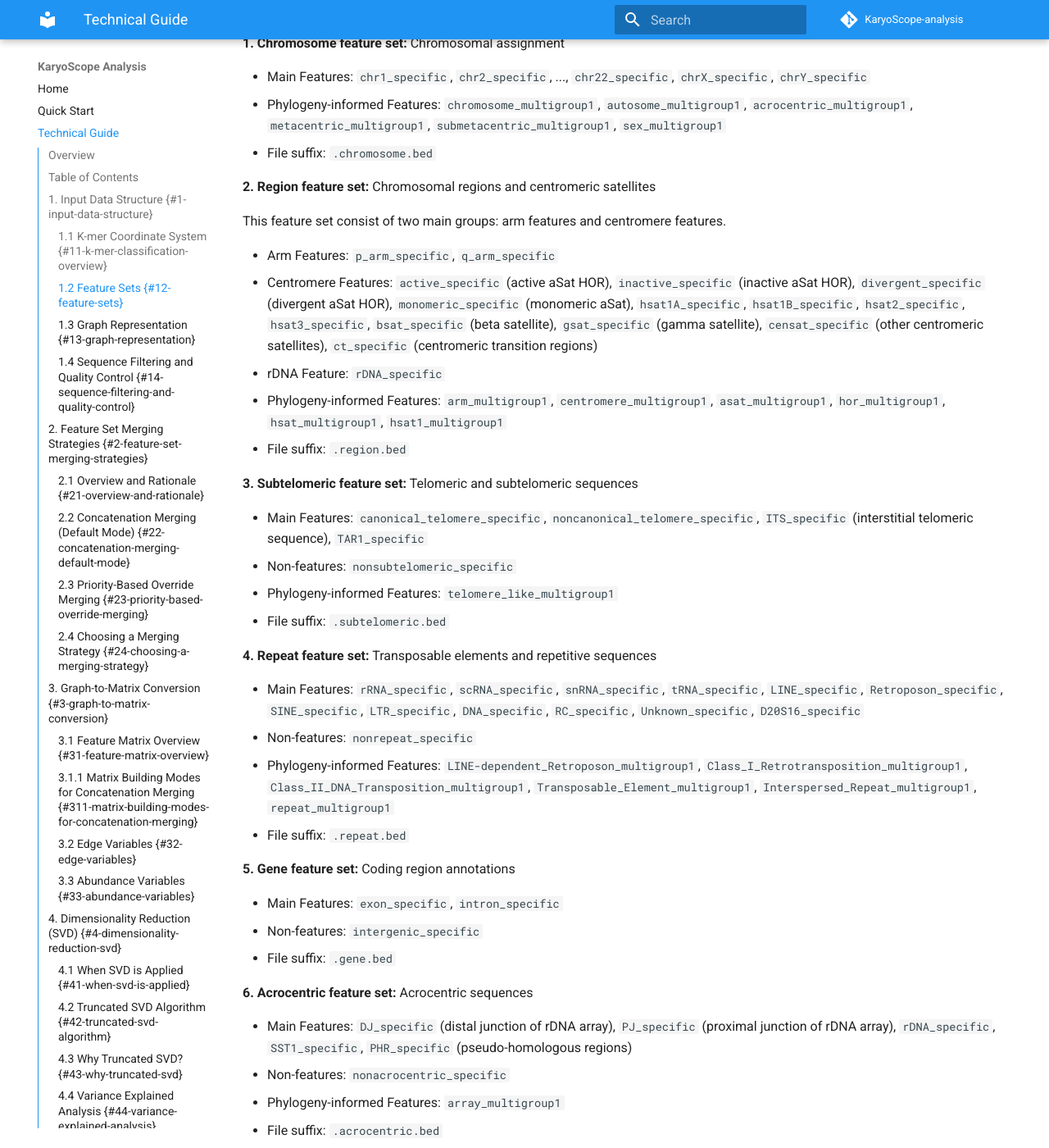
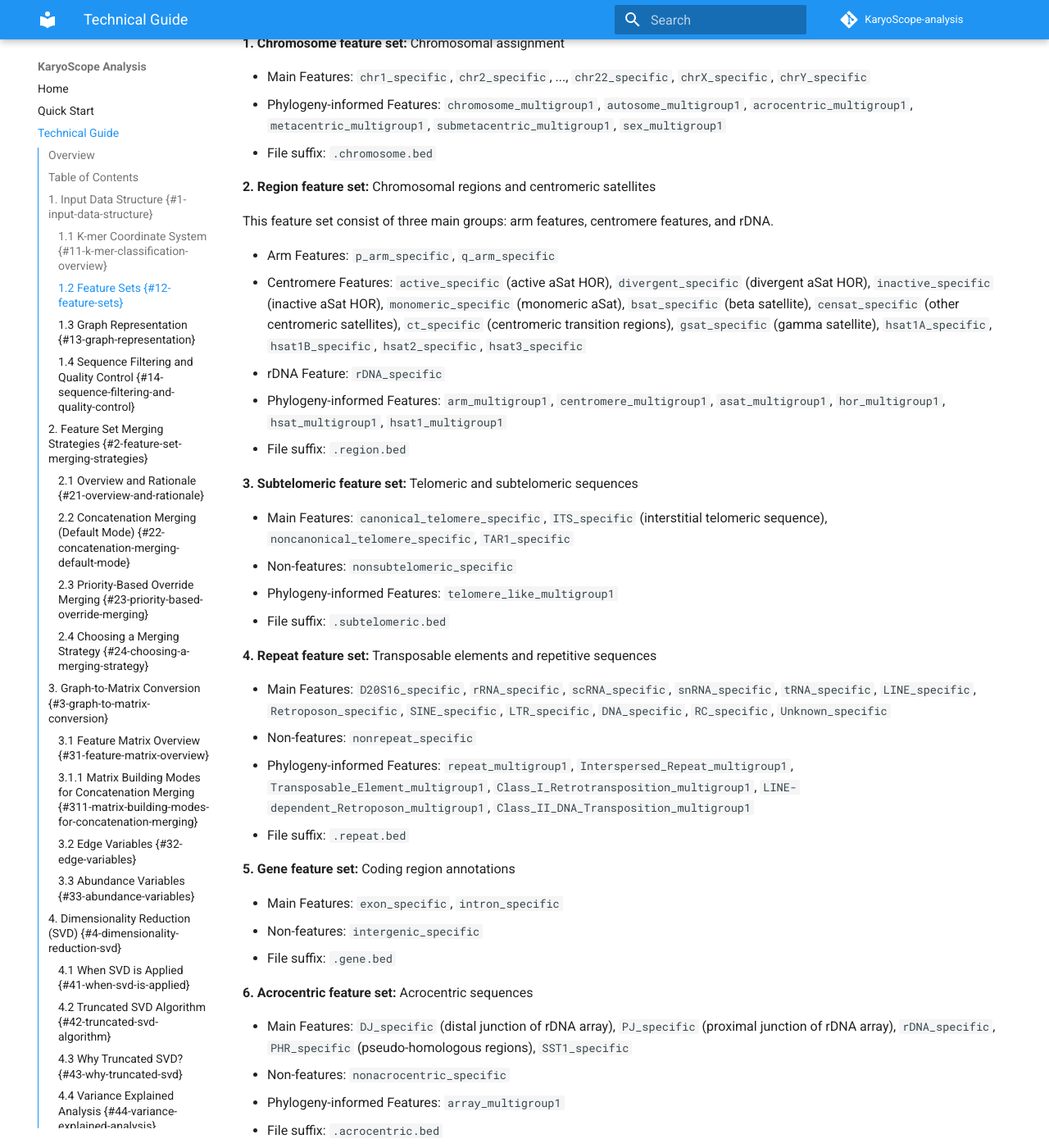
Before and after one commit to barthel-lab/KaryoScope-analysis, an MkDocs documentation site: the page built from docs/Comprehensive_Technical_Guide.md, in a window 1280 px wide and 1400 px high, scrolled down 3124 px. Shown: the whole window at 82% size. Built offline with MkDocs 1.6.1 and Material for MkDocs 9.7.7, drawn with Linux system fonts in a browser that asks for light colours; comment, search, counter and statistics services are not loaded.

```diff
--- a/docs/Comprehensive_Technical_Guide.md
+++ b/docs/Comprehensive_Technical_Guide.md
@@ -111,26 +111,26 @@ KaryoScope consists of 6 feature sets:
 
 **2. Region feature set:** Chromosomal regions and centromeric satellites
 
-This feature set consist of two main groups: arm features and centromere features.
+This feature set consist of three main groups: arm features, centromere features, and rDNA.
 
 - Arm Features: `p_arm_specific`, `q_arm_specific`
-- Centromere Features: `active_specific` (active aSat HOR), `inactive_specific` (inactive aSat HOR), `divergent_specific` (divergent aSat HOR), `monomeric_specific` (monomeric aSat), `hsat1A_specific`, `hsat1B_specific`, `hsat2_specific`, `hsat3_specific`, `bsat_specific` (beta satellite), `gsat_specific` (gamma satellite), `censat_specific` (other centromeric satellites), `ct_specific` (centromeric transition regions)
+- Centromere Features: `active_specific` (active aSat HOR), `divergent_specific` (divergent aSat HOR), `inactive_specific` (inactive aSat HOR), `monomeric_specific` (monomeric aSat), `bsat_specific` (beta satellite), `censat_specific` (other centromeric satellites), `ct_specific` (centromeric transition regions), `gsat_specific` (gamma satellite), `hsat1A_specific`, `hsat1B_specific`, `hsat2_specific`, `hsat3_specific`
 - rDNA Feature: `rDNA_specific`
 - Phylogeny-informed Features: `arm_multigroup1`, `centromere_multigroup1`, `asat_multigroup1`, `hor_multigroup1`, `hsat_multigroup1`, `hsat1_multigroup1`
 - File suffix: `.region.bed`
 
 **3. Subtelomeric feature set:** Telomeric and subtelomeric sequences
 
-- Main Features: `canonical_telomere_specific`, `noncanonical_telomere_specific`, `ITS_specific` (interstitial telomeric sequence), `TAR1_specific`
+- Main Features: `canonical_telomere_specific`, `ITS_specific` (interstitial telomeric sequence), `noncanonical_telomere_specific`, `TAR1_specific`
 - Non-features: `nonsubtelomeric_specific`
 - Phylogeny-informed Features: `telomere_like_multigroup1`
 - File suffix: `.subtelomeric.bed`
 
 **4. Repeat feature set:** Transposable elements and repetitive sequences
 
-- Main Features: `rRNA_specific`, `scRNA_specific`, `snRNA_specific`, `tRNA_specific`, `LINE_specific`, `Retroposon_specific`, `SINE_specific`, `LTR_specific`, `DNA_specific`, `RC_specific`, `Unknown_specific`, `D20S16_specific`
+- Main Features: `D20S16_specific`, `rRNA_specific`, `scRNA_specific`, `snRNA_specific`, `tRNA_specific`, `LINE_specific`, `Retroposon_specific`, `SINE_specific`, `LTR_specific`, `DNA_specific`, `RC_specific`, `Unknown_specific`
 - Non-features: `nonrepeat_specific`
-- Phylogeny-informed Features: `LINE-dependent_Retroposon_multigroup1`, `Class_I_Retrotransposition_multigroup1`, `Class_II_DNA_Transposition_multigroup1`, `Transposable_Element_multigroup1`, `Interspersed_Repeat_multigroup1`, `repeat_multigroup1`
+- Phylogeny-informed Features: `repeat_multigroup1`, `Interspersed_Repeat_multigroup1`, `Transposable_Element_multigroup1`, `Class_I_Retrotransposition_multigroup1`, `LINE-dependent_Retroposon_multigroup1`, `Class_II_DNA_Transposition_multigroup1`
 - File suffix: `.repeat.bed`
 
 **5. Gene feature set:** Coding region annotations
@@ -141,7 +141,7 @@ This feature set consist of two main groups: arm features and centromere feature
 
 **6. Acrocentric feature set:** Acrocentric sequences
 
-- Main Features: `DJ_specific` (distal junction of rDNA array), `PJ_specific` (proximal junction of rDNA array), `rDNA_specific`, `SST1_specific`, `PHR_specific` (pseudo-homologous regions)
+- Main Features: `DJ_specific` (distal junction of rDNA array), `PJ_specific` (proximal junction of rDNA array), `rDNA_specific`, `PHR_specific` (pseudo-homologous regions), `SST1_specific`
 - Non-features: `nonacrocentric_specific`
 - Phylogeny-informed Features: `array_multigroup1`
 - File suffix: `.acrocentric.bed`
```
